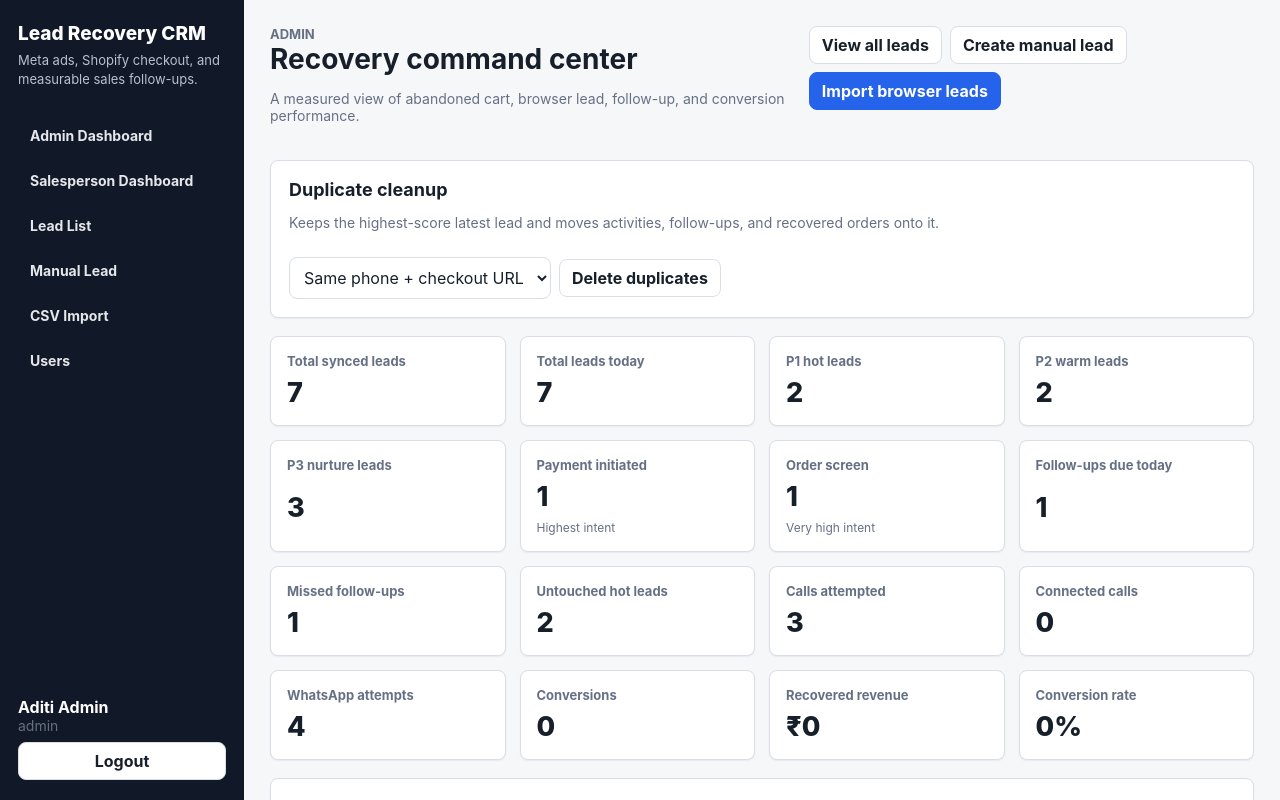
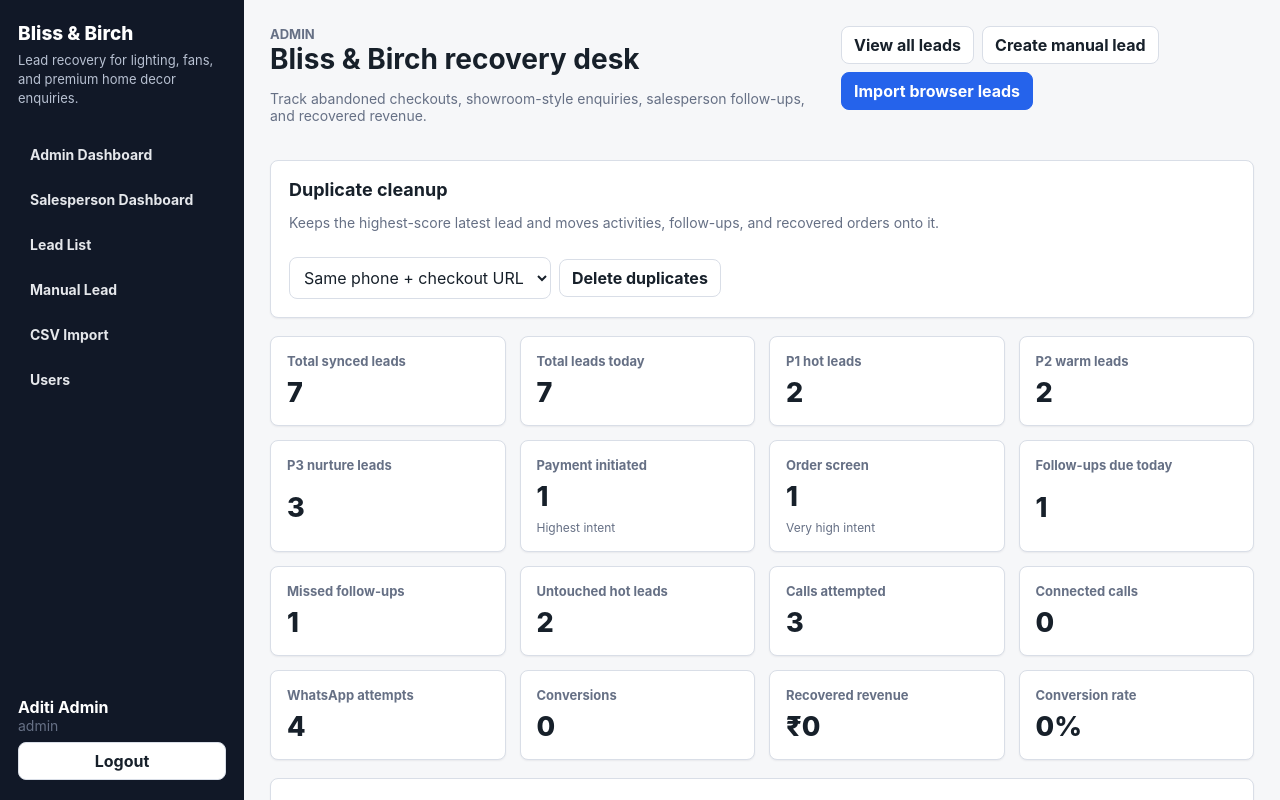
Before and after one commit to ajitkumariitb-bit/sales-dashboard, a Next.js app: page /admin in a window 1280 px wide. Shown: the top 800 px of the page. Built offline with nearby package versions, Linux system fonts and the light colour scheme; no server answers.

Commit message:
Add files via upload

```diff
--- a/app/admin/page.tsx
+++ b/app/admin/page.tsx
@@ -26,8 +26,8 @@ export default async function AdminDashboard() {
       <div className="topbar">
         <div>
           <div className="eyebrow">Admin</div>
-          <h1>Recovery command center</h1>
-          <p className="subtle">A measured view of abandoned cart, browser lead, follow-up, and conversion performance.</p>
+          <h1>Bliss & Birch recovery desk</h1>
+          <p className="subtle">Track abandoned checkouts, showroom-style enquiries, salesperson follow-ups, and recovered revenue.</p>
         </div>
         <div className="actions">
           <Link className="button" href="/leads">View all leads</Link>
@@ -116,7 +116,7 @@ export default async function AdminDashboard() {
         <div className="section-head">
           <div>
             <h2>Needs attention</h2>
-            <p className="subtle">Hot leads, missed follow-ups, WhatsApp-only touches, and open leads without a next step.</p>
+            <p className="subtle">High-intent product enquiries, missed follow-ups, WhatsApp-only touches, and open leads without a next step.</p>
           </div>
         </div>
         <LeadTable leads={attentionLeads} users={users} canAssign />
--- a/app/components/ManualLeadForm.tsx
+++ b/app/components/ManualLeadForm.tsx
@@ -33,7 +33,7 @@ export function ManualLeadForm({ users }: { users: AppUser[] }) {
     <form action={submit} className="panel grid">
       <div>
         <h2>Create manual lead</h2>
-        <p className="subtle">Use this for Instagram DMs, walk-ins, referrals, or direct phone enquiries.</p>
+        <p className="subtle">Use this for Instagram DMs, walk-ins, architect/interior leads, referrals, or direct phone enquiries.</p>
       </div>
       <div className="form-grid">
         <label className="field">
@@ -67,7 +67,7 @@ export function ManualLeadForm({ users }: { users: AppUser[] }) {
         </label>
         <label className="field full">
           <span>Product / requirement</span>
-          <input name="product_names" placeholder="Example: Chandelier fan, table lamp, bulk lighting enquiry" />
+          <input name="product_names" placeholder="Example: Chandelier fan, table lamp, wall lights, bulk lighting enquiry" />
         </label>
         <label className="field">
           <span>Product URL</span>
--- a/app/import/page.tsx
+++ b/app/import/page.tsx
@@ -7,7 +7,7 @@ export default function ImportPage() {
         <div>
           <div className="eyebrow">Import</div>
           <h1>Browser lead upload</h1>
-          <p className="subtle">Shiprocket Engage 360 product-view leads enter as P3 nurture leads and remain visible separately as browser leads.</p>
+          <p className="subtle">Upload Bliss & Birch product-view leads from Shiprocket Engage 360 as nurture enquiries.</p>
         </div>
       </div>
       <CsvImportForm />
--- a/app/layout.tsx
+++ b/app/layout.tsx
@@ -6,8 +6,8 @@ import { getOptionalCurrentUser } from "@/lib/store";
 import { LogoutButton } from "./components/LogoutButton";
 
 export const metadata: Metadata = {
-  title: "Lead Recovery CRM",
-  description: "Abandoned cart and browser lead recovery dashboard"
+  title: "Bliss & Birch Lead Recovery",
+  description: "Bliss & Birch abandoned checkout and sales follow-up dashboard"
 };
 
 export default async function RootLayout({ children }: { children: ReactNode }) {
@@ -26,8 +26,8 @@ export default async function RootLayout({ children }: { children: ReactNode })
       <body>
         <div className="shell">
           <aside className="sidebar">
-            <div className="brand">Lead Recovery CRM</div>
-            <div className="brand-sub">Meta ads, Shopify checkout, and measurable sales follow-ups.</div>
+            <div className="brand">Bliss & Birch</div>
+            <div className="brand-sub">Lead recovery for lighting, fans, and premium home decor enquiries.</div>
             <nav className="nav">
               {currentUser.role === "admin" ? <Link href="/admin">Admin Dashboard</Link> : null}
               <Link href="/sales">Salesperson Dashboard</Link>
--- a/app/login/page.tsx
+++ b/app/login/page.tsx
@@ -10,9 +10,9 @@ export default async function LoginPage() {
     <main className="login-page">
       <section className="panel login-panel">
         <div>
-          <div className="eyebrow">Lead Recovery CRM</div>
+          <div className="eyebrow">Bliss & Birch</div>
           <h1>Sign in</h1>
-          <p className="subtle">Use the email and password created by the admin.</p>
+          <p className="subtle">Sign in to manage checkout recovery and customer follow-ups.</p>
         </div>
         <LoginForm />
       </section>
--- a/app/manual-leads/page.tsx
+++ b/app/manual-leads/page.tsx
@@ -11,8 +11,8 @@ export default async function ManualLeadsPage() {
       <div className="topbar">
         <div>
           <div className="eyebrow">Admin</div>
-          <h1>Manual lead</h1>
-          <p className="subtle">Add Instagram, referral, call, or offline enquiries into the same follow-up system.</p>
+          <h1>Manual Bliss & Birch lead</h1>
+          <p className="subtle">Add Instagram DMs, architect enquiries, referral calls, and offline lighting/fan leads.</p>
         </div>
       </div>
       <ManualLeadForm users={users} />
--- a/app/sales/page.tsx
+++ b/app/sales/page.tsx
@@ -42,8 +42,8 @@ export default async function SalespersonDashboard() {
       <div className="topbar">
         <div>
           <div className="eyebrow">Salesperson</div>
-          <h1>{user.name}'s recovery queue</h1>
-          <p className="subtle">Only assigned leads are shown. INIT leads are hidden by default.</p>
+          <h1>{user.name}'s Bliss & Birch queue</h1>
+          <p className="subtle">Assigned lighting, fan, and decor enquiries. INIT leads are hidden by default.</p>
         </div>
         <Link className="button primary" href="/leads">Open lead list</Link>
       </div>
--- a/lib/store.ts
+++ b/lib/store.ts
@@ -207,7 +207,7 @@ export async function createManualLead(input: {
   if (!input.phone.trim()) throw new Error("Phone is required.");
   return upsertImportedLead({
     source: "manual",
-    source_detail: "Manual / Instagram",
+    source_detail: "Bliss & Birch manual / Instagram",
     raw_stage: input.raw_stage || "Phone received",
     customer_name: input.customer_name || null,
     phone: input.phone,
```
